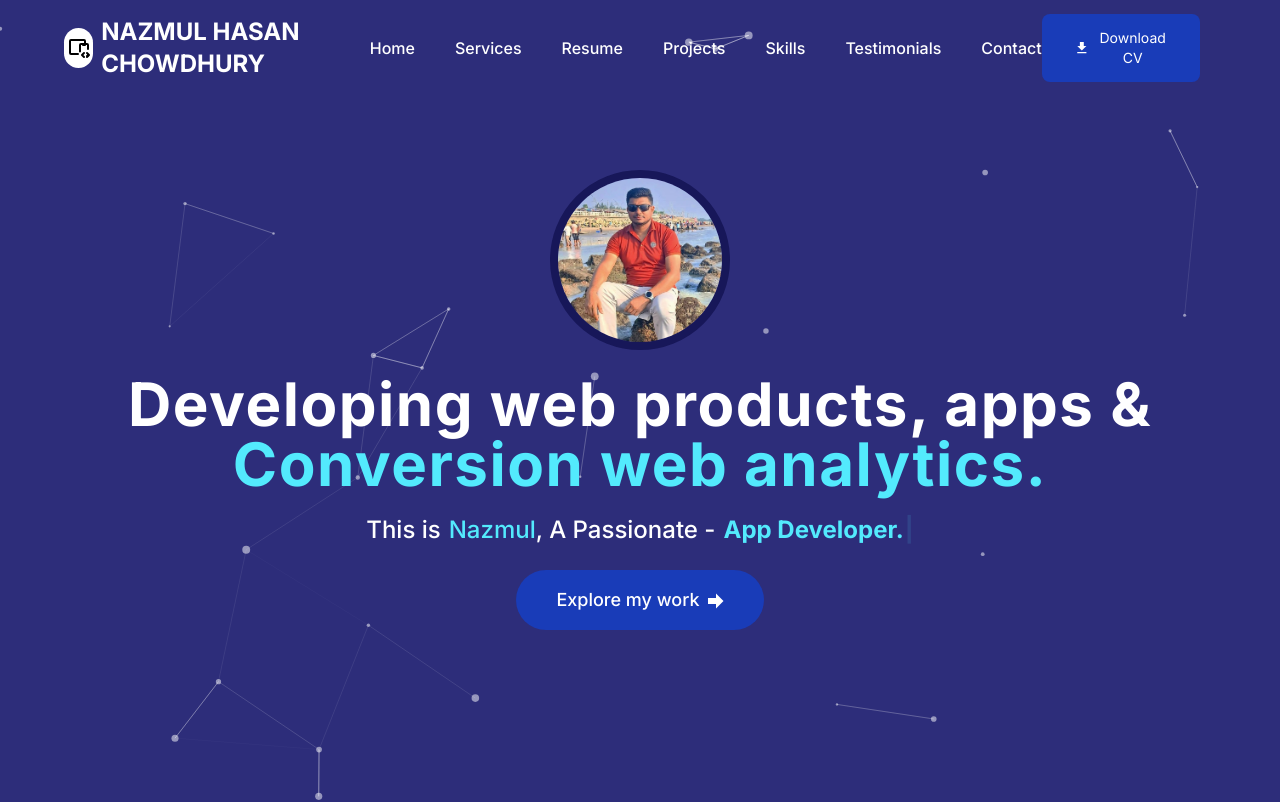
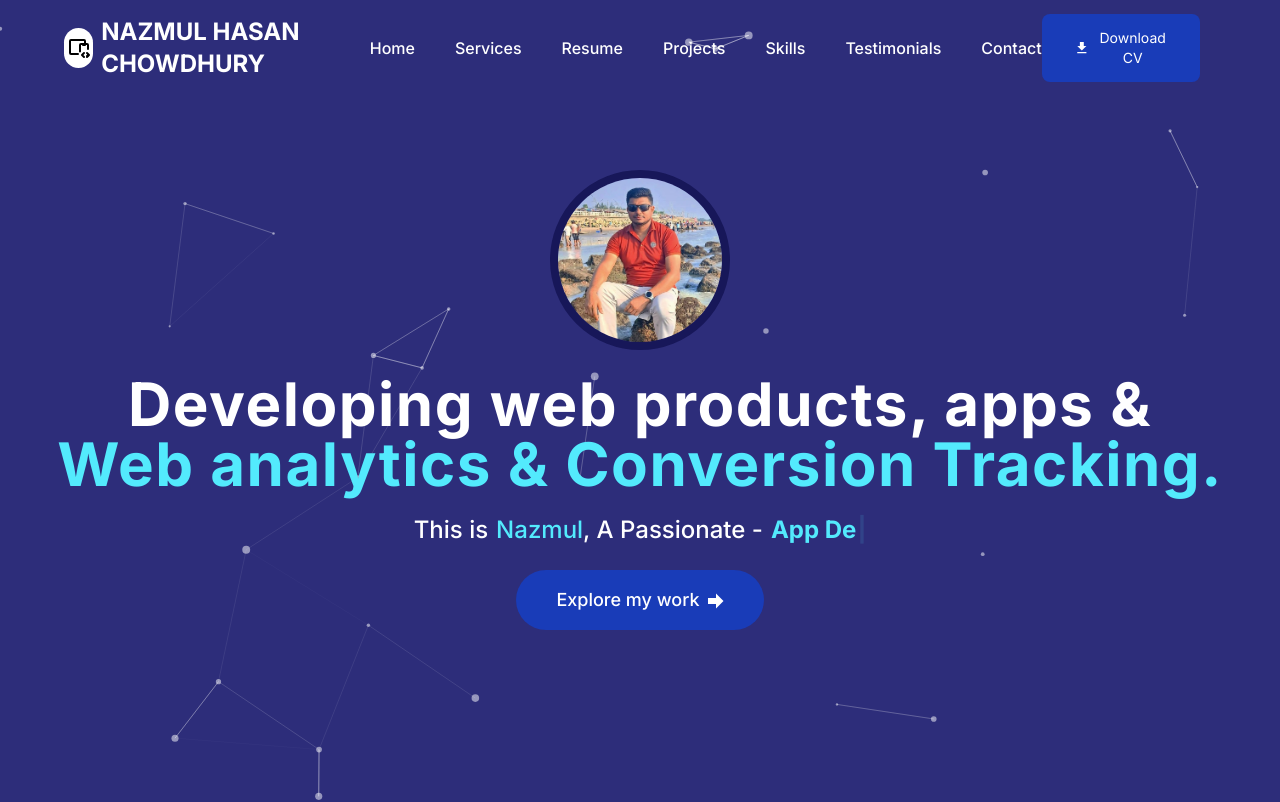
Before and after one commit to Najmul216/my_portfolio_website, a Next.js app: page / in a window 1280 px wide. Shown: the top 802 px of the page. Built offline with nearby package versions, Linux system fonts and the light colour scheme.

Commit message:
Change Overview

```diff
--- a/components/Home/Hero/Hero.tsx
+++ b/components/Home/Hero/Hero.tsx
@@ -25,7 +25,9 @@ const Hero = () => {
           className="text-2xl sm:text-4xl md:text-5xl lg:text-6xl mt-6 text-center font-bold tracking-wide"
         >
           Developing web products, apps & <br />
-          <span className="text-cyan-300"> Conversion web analytics.</span>
+          <span className="text-cyan-300">
+            Web analytics & Conversion Tracking.
+          </span>
         </h1>
         <h2
           data-aos="fade-up"
@@ -38,7 +40,7 @@ const Hero = () => {
             <Typewriter
               options={{
                 strings: [
-                  "Full-Stack Developer.",
+                  "Full-Stack Website Developer.",
                   "App Developer.",
                   "Web Analytics Expert.",
                   "Dev-Ops Engineer.",
```
